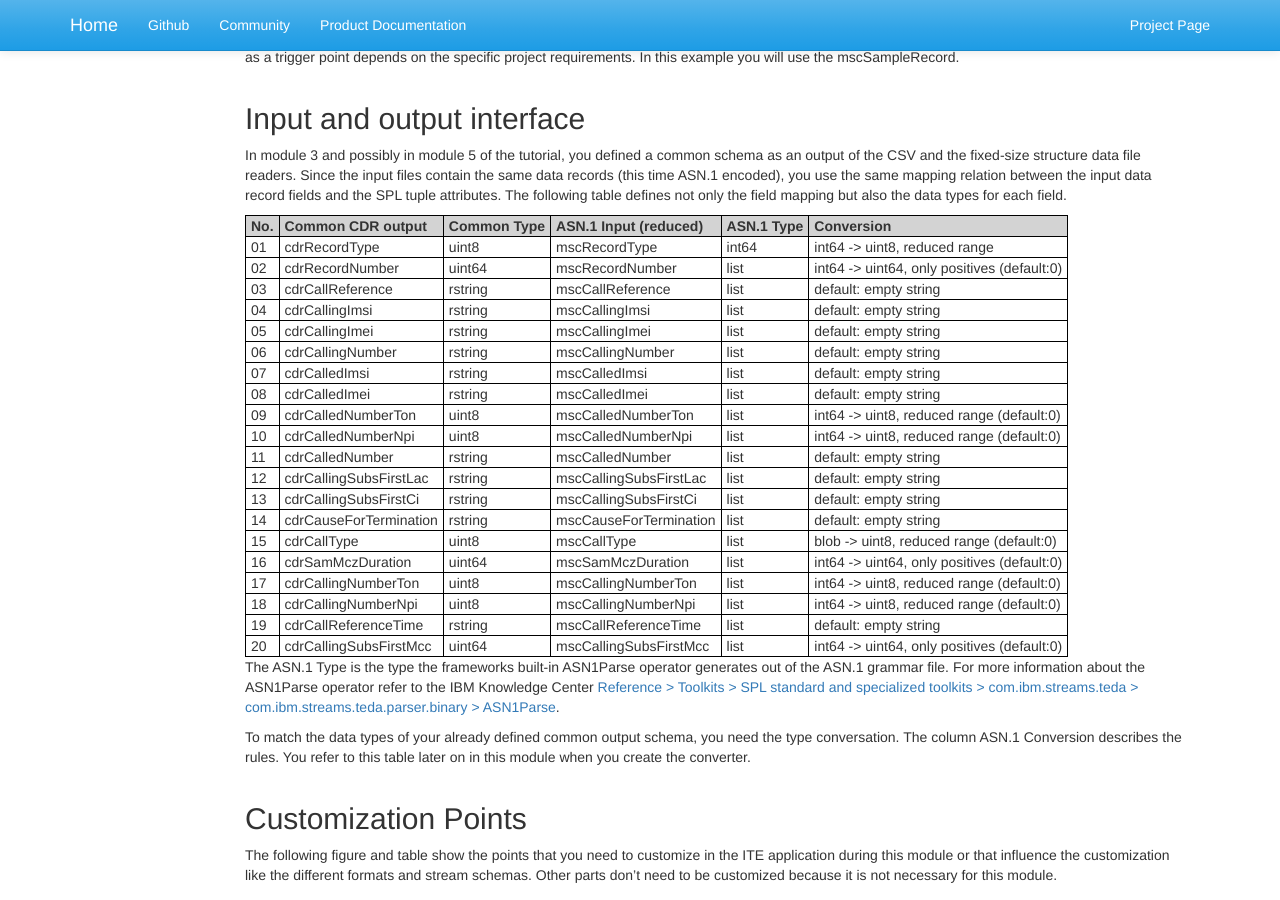
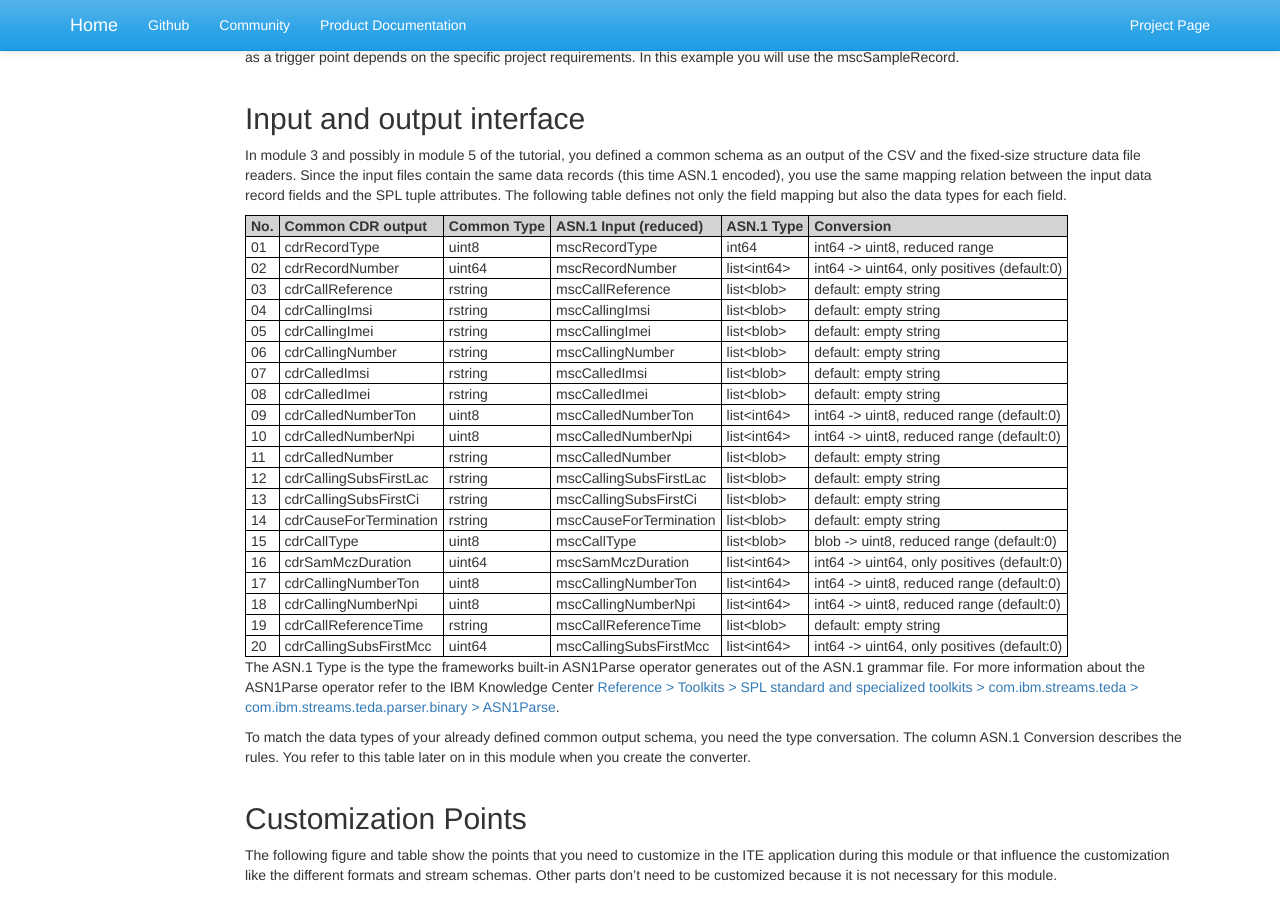
Before and after one commit to IBMStreams/streamsx.tutorial.teda, a Jekyll site: the page built from docs/1.0.2/Module-6/index.markdown, in a window 1280 px wide and 900 px high, scrolled down 1802 px. Built offline with Jekyll 4.4.1, drawn with Linux system fonts in a browser that asks for light colours; nearby versions of some CDN libraries; library files that are not in the unit come from our copies.

Commit message:
Update index.markdown

```diff
--- a/docs/1.0.2/Module-6/index.markdown
+++ b/docs/1.0.2/Module-6/index.markdown
@@ -87,25 +87,27 @@ The following table defines not only the field mapping but also the data types f
 |No.|Common CDR output        | Common Type | ASN.1 Input (reduced) | ASN.1 Type | Conversion |
 |---|------------------|------|-----------------|------|------------|
 |01 |cdrRecordType     |uint8 |mscRecordType    |int64 |int64 -> uint8, reduced range |
-|02 |cdrRecordNumber   |uint64|mscRecordNumber  |list<int64> |int64 -> uint64, only positives (default:0) |
-|03|cdrCallReference|rstring|mscCallReference|list<blob> |default: empty string |
-|04|cdrCallingImsi|rstring|mscCallingImsi|list<blob> |default: empty string |
-|05|cdrCallingImei|rstring|mscCallingImei|list<blob> |default: empty string |
-|06|cdrCallingNumber|rstring|mscCallingNumber|list<blob> |default: empty string |
-|07|cdrCalledImsi|rstring|mscCalledImsi|list<blob> |default: empty string |
-|08|cdrCalledImei|rstring|mscCalledImei|list<blob> |default: empty string |
-|09|cdrCalledNumberTon|uint8|mscCalledNumberTon|list<int64>|int64 -> uint8, reduced range (default:0) |
-|10|cdrCalledNumberNpi|uint8|mscCalledNumberNpi|list<int64>|int64 -> uint8, reduced range (default:0) |
-|11|cdrCalledNumber|rstring|mscCalledNumber|list<blob> |default: empty string |
-|12|cdrCallingSubsFirstLac|rstring|mscCallingSubsFirstLac|list<blob> |default: empty string|
-|13|cdrCallingSubsFirstCi|rstring|mscCallingSubsFirstCi|list<blob> |default: empty string |
-|14|cdrCauseForTermination|rstring|mscCauseForTermination|list<blob> |default: empty string |
-|15|cdrCallType|uint8|mscCallType|list<blob>|blob -> uint8, reduced range (default:0) |
-|16|cdrSamMczDuration|uint64|mscSamMczDuration|list<int64>|int64 -> uint64, only positives (default:0) |
-|17|cdrCallingNumberTon|uint8|mscCallingNumberTon|list<int64>|int64 -> uint8, reduced range (default:0) |
-|18|cdrCallingNumberNpi|uint8|mscCallingNumberNpi|list<int64>|int64 -> uint8, reduced range (default:0) |
-|19|cdrCallReferenceTime|rstring|mscCallReferenceTime|list<blob> |default: empty string |
-|20|cdrCallingSubsFirstMcc|uint64|mscCallingSubsFirstMcc|list<int64>|int64 -> uint64, only positives (default:0) |
+|02 |cdrRecordNumber   |uint64|mscRecordNumber  |list\<int64\> |int64 -> uint64, only positives (default:0) |
+|03|cdrCallReference|rstring|mscCallReference|list\<blob\> |default: empty string |
+|04|cdrCallingImsi|rstring|mscCallingImsi|list\<blob\> |default: empty string |
+|05|cdrCallingImei|rstring|mscCallingImei|list\<blob\> |default: empty string |
+|06|cdrCallingNumber|rstring|mscCallingNumber|list\<blob\> |default: empty string |
+|07|cdrCalledImsi|rstring|mscCalledImsi|list\<blob\> |default: empty string |
+|08|cdrCalledImei|rstring|mscCalledImei|list\<blob\> |default: empty string |
+|09|cdrCalledNumberTon|uint8|mscCalledNumberTon|list\<int64\>|int64 -> uint8, reduced range (default:0) |
+|10|cdrCalledNumberNpi|uint8|mscCalledNumberNpi|list\<int64\>|int64 -> uint8, reduced range (default:0) |
+|11|cdrCalledNumber|rstring|mscCalledNumber|list\<blob\> |default: empty string |
+|12|cdrCallingSubsFirstLac|rstring|mscCallingSubsFirstLac|list\<blob\> |default: empty string|
+|13|cdrCallingSubsFirstCi|rstring|mscCallingSubsFirstCi|list\<blob\> |default: empty string |
+|14|cdrCauseForTermination|rstring|mscCauseForTermination|list\<blob\> |default: empty string |
+|15|cdrCallType|uint8|mscCallType|list\<blob\>|blob -> uint8, reduced range (default:0) |
+|16|cdrSamMczDuration|uint64|mscSamMczDuration|list\<int64\>|int64 -> uint64, only positives (default:0) |
+|17|cdrCallingNumberTon|uint8|mscCallingNumberTon|list\<int64\>|int64 -> uint8, reduced range (default:0) |
+|18|cdrCallingNumberNpi|uint8|mscCallingNumberNpi|list\<int64\>|int64 -> uint8, reduced range (default:0) |
+|19|cdrCallReferenceTime|rstring|mscCallReferenceTime|list\<blob\> |default: empty string |
+|20|cdrCallingSubsFirstMcc|uint64|mscCallingSubsFirstMcc|list\<int64\>|int64 -> uint64, only positives (default:0) |
+
+
 
 The ASN.1 Type is the type the frameworks built-in ASN1Parse operator generates out of the ASN.1 grammar file. For more information about the ASN1Parse operator refer to the IBM Knowledge Center [Reference > Toolkits > SPL standard and specialized toolkits > com.ibm.streams.teda > com.ibm.streams.teda.parser.binary > ASN1Parse](https://www.ibm.com/support/knowledgecenter/SSCRJU_4.1.1/com.ibm.streams.toolkits.doc/spldoc/dita/tk$com.ibm.streams.teda/op$com.ibm.streams.teda.parser.binary$ASN1Parse.html).
 
```
